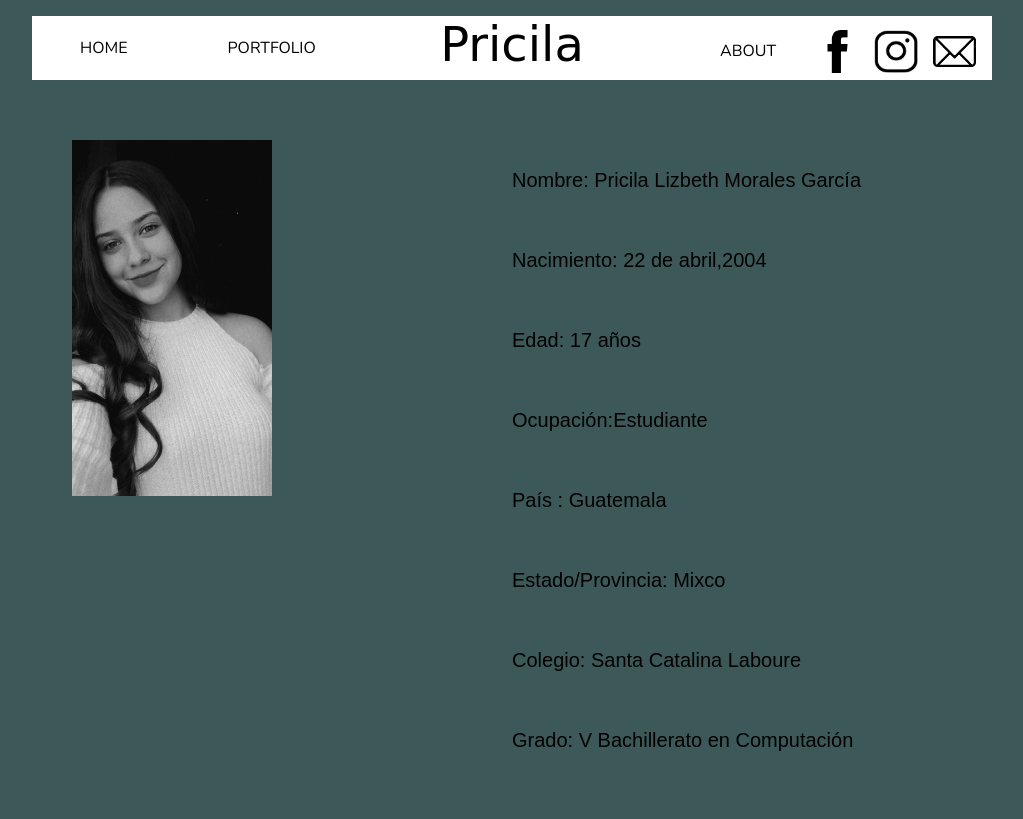
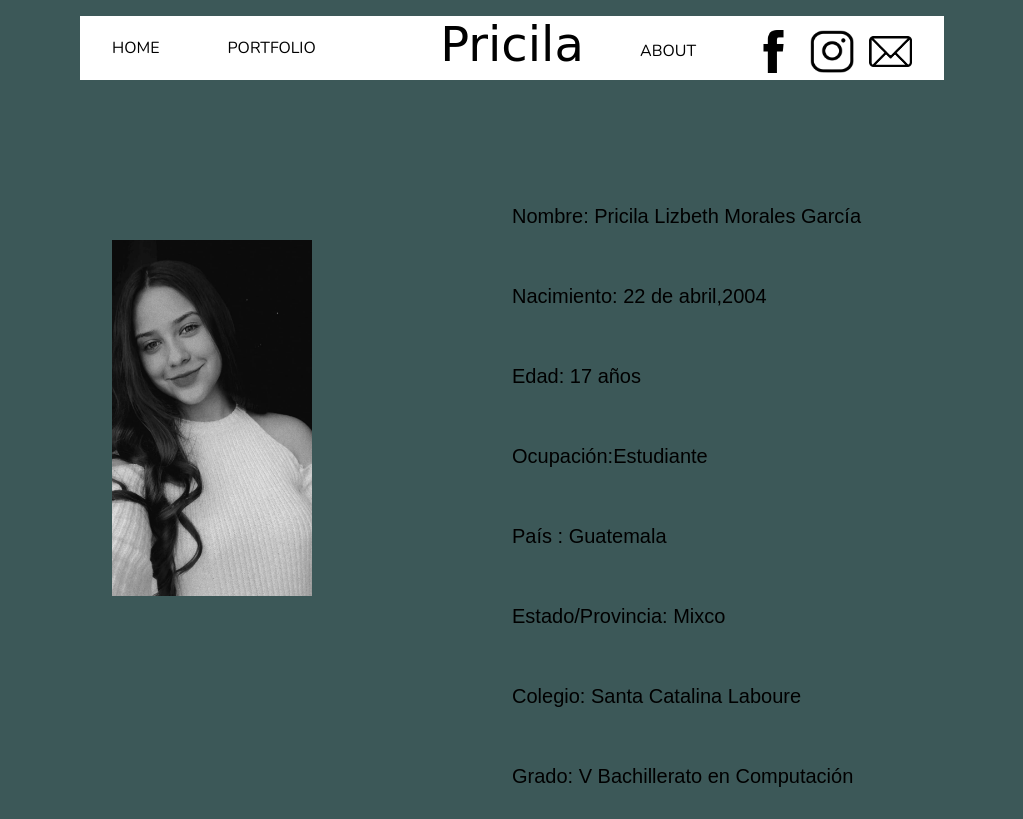
Before and after one commit to pricilagarcia/Plmorales22, a plain HTML site: page about.html in a window 1280 px wide. Shown: the top 819 px of the page, without its empty margins (128-1151 px from the left). Drawn offline with nearby package versions, Linux system fonts and the light colour scheme; a web font is replaced by a local one.

Commit message:
Se realiza el modo teléfono

```diff
--- a/about.html
+++ b/about.html
@@ -4,7 +4,6 @@
 <head>
     <meta charset="UTF-8">
     <meta http-equiv="X-UA-Compatible" content="IE=edge">
-    <meta name="viewport" content="width=device-width, initial-scale=1.0">
     <link rel="stylesheet" href="css/about.css">
     <link rel="stylesheet" href="css/css.css">
     <link rel="stylesheet" href="css/footer.css">
--- a/css/about.css
+++ b/css/about.css
@@ -1,9 +1,8 @@
 
 body{
     background-color: var(--color7);
-    font-size: 10px;
+
 }
-
 
 /*ABOUT INFO*/
 
@@ -12,16 +11,16 @@ body{
     height: 43rem;
 }
 .seccion{
-    width: 90em;
-    height: 45em;
+    width: 50rem;
+    height: 40rem;
     margin: auto;
-    margin-top: 6em;
+    margin-top: 6rem;
 }
-.foto{
-    width: 40em;
+.foto {
+    width: 20rem;
     float: left;
-    margin-left: 1em;
-
+    margin-top: 4rem;
+    background-size: cover;
 }
 .infor {
     list-style: none;
--- a/css/css.css
+++ b/css/css.css
@@ -43,7 +43,7 @@ body{
 }
 
 .barrainicio{
-    width: 60rem;
+    width: 54rem;
     height: 4rem;
     background-color: var(--color1);
     margin: auto;
@@ -70,7 +70,7 @@ body{
     display: inline;
     list-style: none;
     text-align: center;
-    padding: 3rem;
+    padding: 2rem;
     border-bottom: 0.2;
     transition: 0.4s;
     color: var(--color2);
@@ -85,7 +85,7 @@ body{
 
 .nav2{
     margin-top: -1.2rem;
-    margin-left: 40rem;
+    margin-left: 33rem;
 }
 
 .imgs{
@@ -93,7 +93,7 @@ body{
     display: flex;
     justify-content: space-between;
     align-items: center;
-    margin-left: 49rem;
+    margin-left: 42rem;
     margin-top: -2rem;
 }
 .imgs img{
@@ -147,7 +147,7 @@ body{
 
 }
 .secciones img{
-    width: 25rem;
+    width: 20rem;
 }
 
 .continuacion{
--- a/css/footer.css
+++ b/css/footer.css
@@ -1,14 +1,3 @@
-
-:root{
-    --color1: #fff;
-    --color2: black;
-    --color3: rgb(108, 108, 226);
-    --color4: #727880;
-    --color5: #5645b8;
-    }
-    .body{
-    font-size: 10px;
-    }
 
 footer{
     width: 100%;
```
Also changed, not shown: index.html (+2 -2 lines), portafolio.html (+0 -1 lines). Lines whose indentation alone changed are shown as unchanged.
